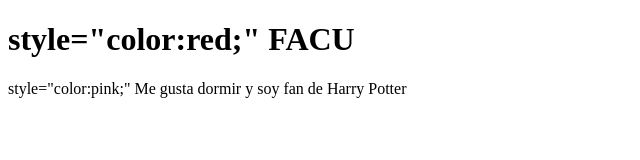
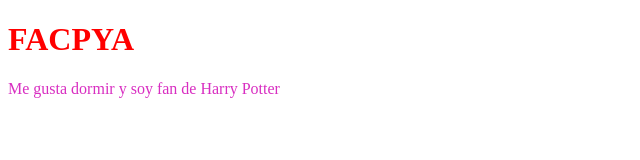
Before and after one commit to andrea836/practica1, a plain HTML site: page index.html in a window 1280 px wide. Shown: the whole page, without its empty margins (0-640 px from the left). Drawn offline with Linux system fonts and the light colour scheme.

Commit message:
actualizacion

```diff
--- a/index.html
+++ b/index.html
@@ -8,8 +8,8 @@
 </head>
 <body>
 
-    <h1> style="color:red;" FACU</h1>
-    <p> style="color:pink;" Me gusta dormir y soy fan de Harry Potter</p>
+    <h1 style="color:red"> FACPYA </h1>
+    <p style="color:rgb(216, 46, 193)">  Me gusta dormir y soy fan de Harry Potter</p>
 
 </body>
 </html>
```
